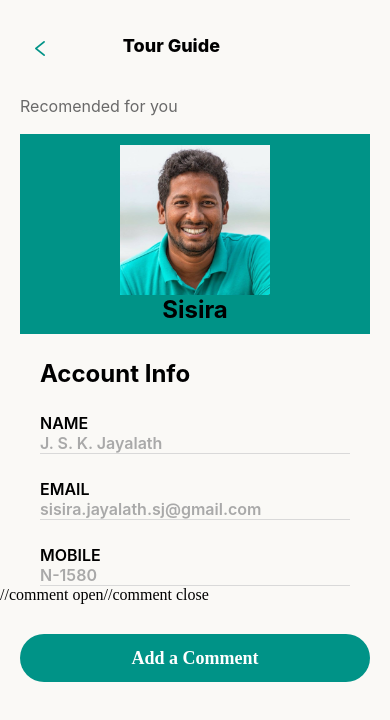
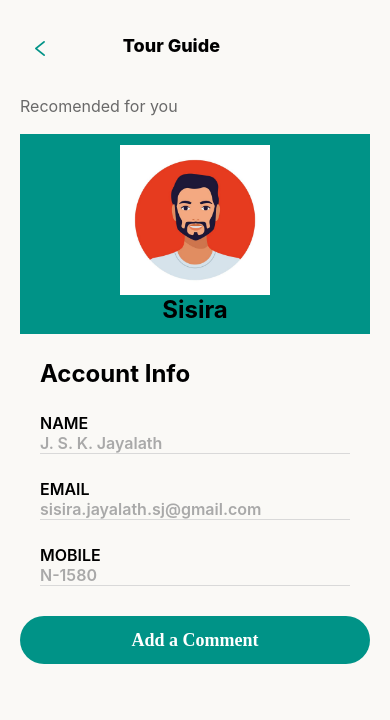
Before and after one commit to TharushiRachel/Tripora, a React Native app: screen /FTourGuide in a window 390 px wide. Shown: the top 720 px of the page. Built offline with nearby package versions, Linux system fonts and the light colour scheme.

Commit message:
did some chamges

```diff
--- a/app/screens/FTourGuide.js
+++ b/app/screens/FTourGuide.js
@@ -13,7 +13,7 @@ import {
 } from 'react-native';
 import { AntDesign } from '@expo/vector-icons';
 import colors from "../config/colors";
-import tourguide from '../assets/tourguide.png';
+import tourguide from '../assets/guideavatar.jpg';
 import PrevSlideButton from "../components/PrevSlideButton";
 
 const { width } = Dimensions.get("window");
@@ -89,7 +89,7 @@ const FTourGuide = ({navigation, onPress}) =>{
             <Text style={styles.text4}>MOBILE</Text>
             <Text style={styles.text5}>N-1580</Text>
 
-//comment open
+
 {/* <View style={styles.container}>
       {
         loading ? <Text>Loading ...</Text>:
@@ -118,7 +118,7 @@ const FTourGuide = ({navigation, onPress}) =>{
         ))
       }
     </View> */}
-//comment close
+
 
             {/* <Button title="HIRE" style={styles.hire_btn}
              color="#54D2C4"
--- a/app/screens/GTourGuide.js
+++ b/app/screens/GTourGuide.js
@@ -13,7 +13,7 @@ import {
 } from 'react-native';
 import { AntDesign } from '@expo/vector-icons';
 import colors from "../config/colors";
-import tourguide from '../assets/tourguide.png';
+import tourguide from '../assets/guideavatar.jpg';
 import PrevSlideButton from "../components/PrevSlideButton";
 
 const { width } = Dimensions.get("window");
@@ -89,7 +89,7 @@ const GTourGuide = ({navigation, onPress}) =>{
             <Text style={styles.text4}>MOBILE</Text>
             <Text style={styles.text5}>077-7605809</Text>
 
-//comment open
+
 {/* <View style={styles.container}>
       {
         loading ? <Text>Loading ...</Text>:
@@ -118,7 +118,7 @@ const GTourGuide = ({navigation, onPress}) =>{
         ))
       }
     </View> */}
-//comment close
+
 
             {/* <Button title="HIRE" style={styles.hire_btn}
              color="#54D2C4"
--- a/app/screens/TourGuideScreen.js
+++ b/app/screens/TourGuideScreen.js
@@ -13,7 +13,7 @@ import {
 } from 'react-native';
 import { AntDesign } from '@expo/vector-icons';
 import colors from "../config/colors";
-import tourguide from '../assets/tourguide.png';
+import tourguide from '../assets/guideavatar.jpg';
 import PrevSlideButton from "../components/PrevSlideButton";
 
 const { width } = Dimensions.get("window");
```
Also changed, not shown: app/assets/german.jpg (added), app/assets/guideavatar.jpg (added).
